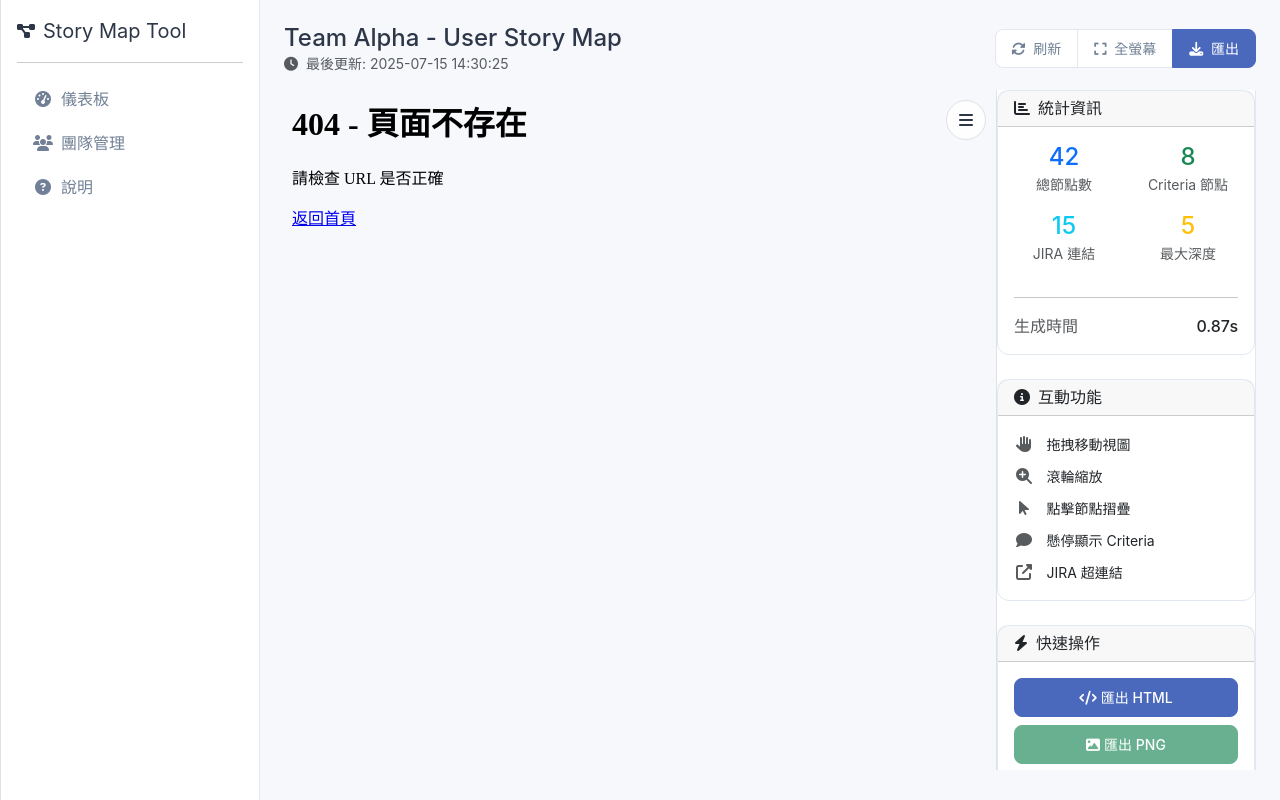
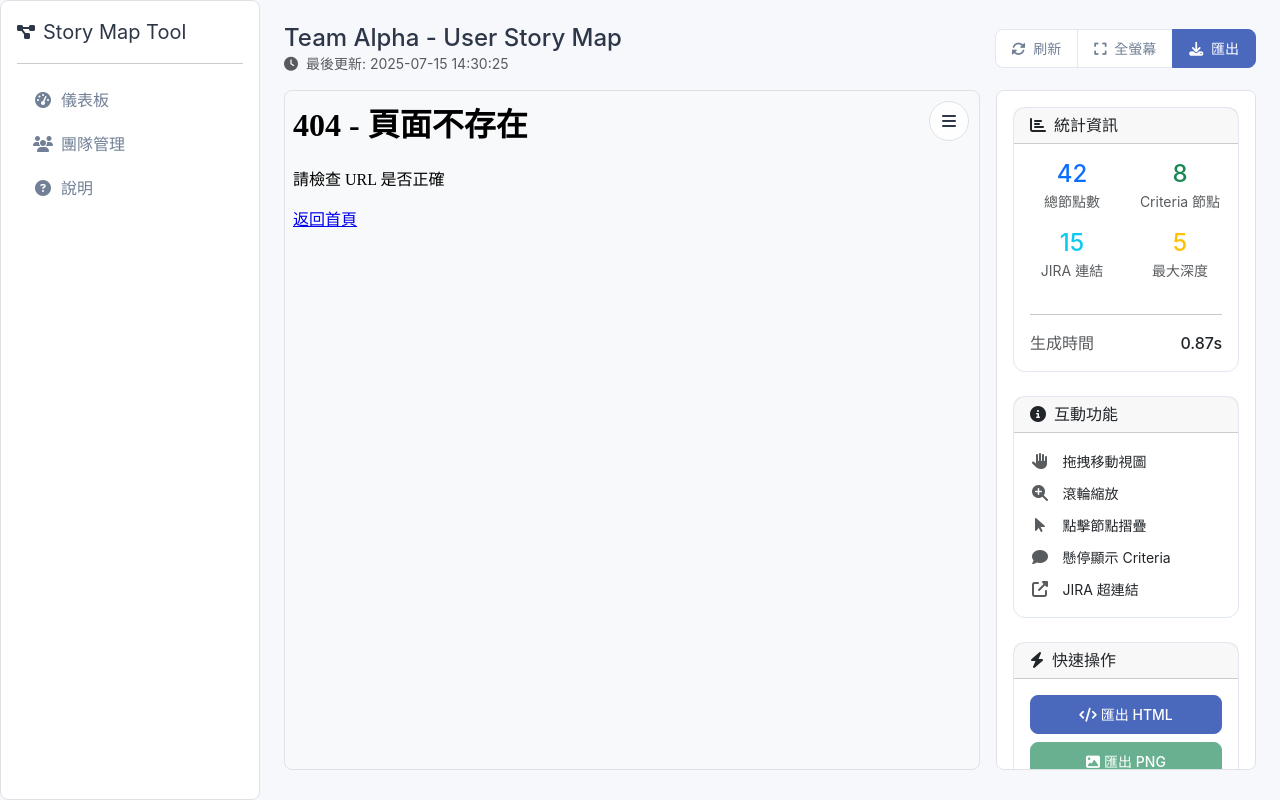
Before and after one commit to jackyhsuehtcg/user_story_map_converter, a Flask app: template templates/mindmap.html in a window 1280 px wide. Run offline with Flask 3, Linux system fonts and the light colour scheme; the template is opened without the code that fills it, so the values that code supplies are empty; parts of the project's set-up code (start-up, migrations or seed data) failed here and were passed over; some libraries are stand-ins or nearby versions.

Commit message:
修正心智圖顯示頁面視覺問題
## 視覺改進：

### 🖼️ 心智圖邊框
- 為心智圖顯示區域添加邊框和圓角
- 淡灰色背景增強視覺層次
- 使用 overflow: hidden 確保內容不超出邊界

### 🎨 側邊欄圓角修正
- 修正側邊欄圓角顯示問題
- 確保所有邊框（上下左右）都正確顯示
- 添加內邊距和白色背景

### 📐 間距優化
- 主顯示區域和側邊欄之間添加 gap-3 間距
- 響應式設計中適當調整間距
- 手機版移除間距以最大化顯示空間

### 📱 響應式邊框處理
- 平板版：側邊欄左側圓角，右側無圓角
- 手機版：側邊欄上方圓角，下方無圓角
- 確保不同尺寸下視覺一致性

🤖 Generated with [Claude Code](https://claude.ai/code)

Co-Authored-By: Claude <noreply@anthropic.com>

```diff
--- a/templates/mindmap.html
+++ b/templates/mindmap.html
@@ -13,13 +13,20 @@
 .mindmap-display {
     height: 100%;
     transition: width 0.3s ease;
+    border: 1px solid #dee2e6;
+    border-radius: 8px;
+    overflow: hidden;
+    background: #f8f9fa;
 }
 
 .sidebar {
     height: 100%;
     overflow-y: auto;
     transition: all 0.3s ease;
-    border-left: 1px solid #dee2e6;
+    border: 1px solid #dee2e6;
+    border-radius: 8px;
+    background: white;
+    padding: 1rem;
 }
 
 .sidebar.collapsed {
@@ -56,6 +63,7 @@
 @media (max-width: 768px) {
     .mindmap-container {
         height: calc(100vh - 100px); /* 手機版調整高度 */
+        gap: 0; /* 手機版移除間距 */
     }
 
     .sidebar {
@@ -66,6 +74,8 @@
         background: white;
         box-shadow: -2px 0 10px rgba(0,0,0,0.1);
         z-index: 5;
+        border-radius: 8px 0 0 8px; /* 手機版只有左側圓角 */
+        border-right: none;
     }
 
     .sidebar.collapsed {
@@ -86,6 +96,8 @@
 
     .sidebar {
         width: 100% !important;
+        border-radius: 8px 8px 0 0; /* 小螢幕版本上方圓角 */
+        border-bottom: none;
     }
 
     .sidebar.collapsed {
@@ -128,7 +140,7 @@
 </div>
 
 <!-- 心智圖展示區 -->
-<div class="mindmap-container d-flex">
+<div class="mindmap-container d-flex gap-3">
     <!-- 主要心智圖顯示區域 -->
     <div class="mindmap-display flex-grow-1 position-relative">
         <!-- 右側工具欄切換按鈕 -->
```
